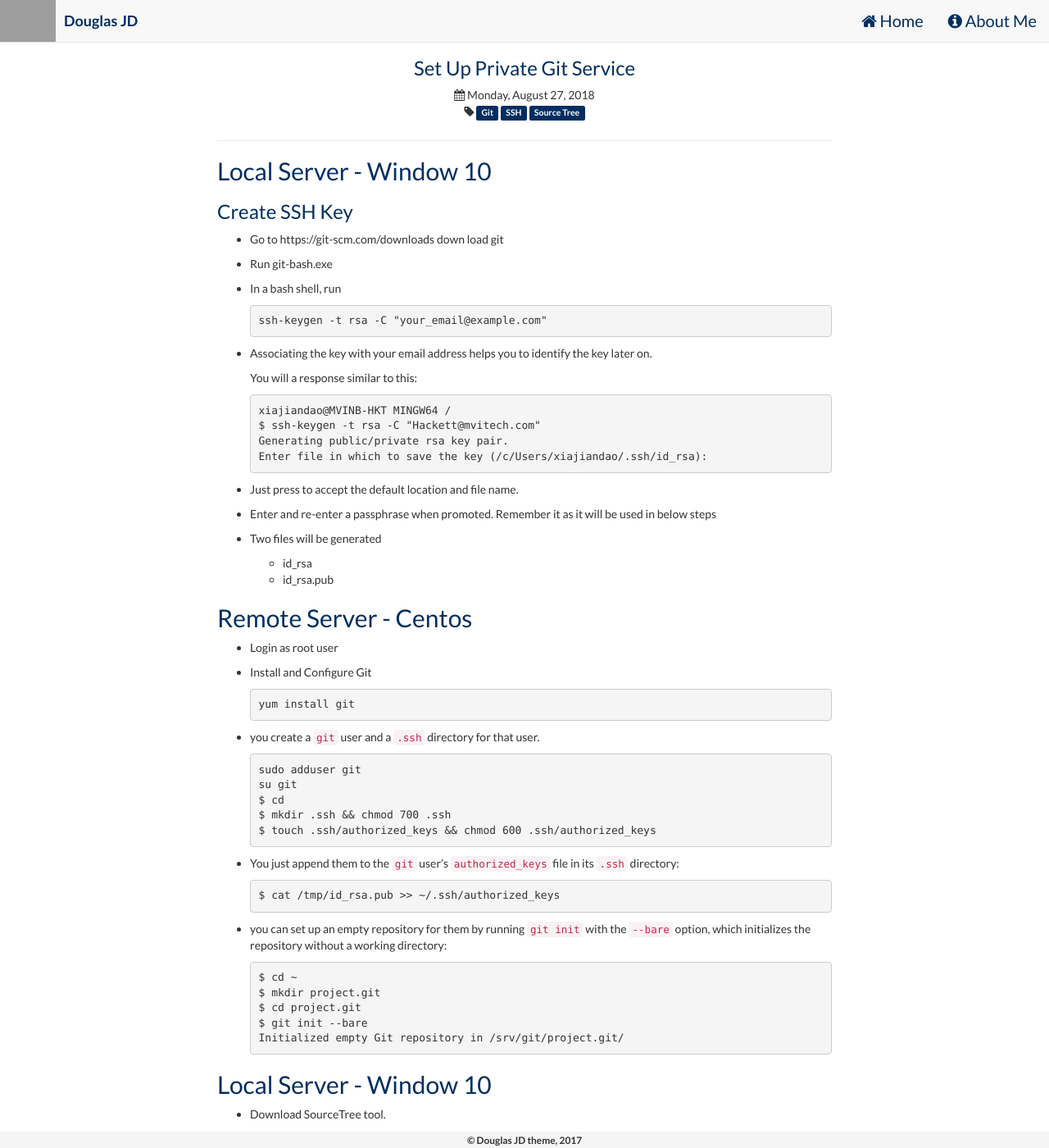
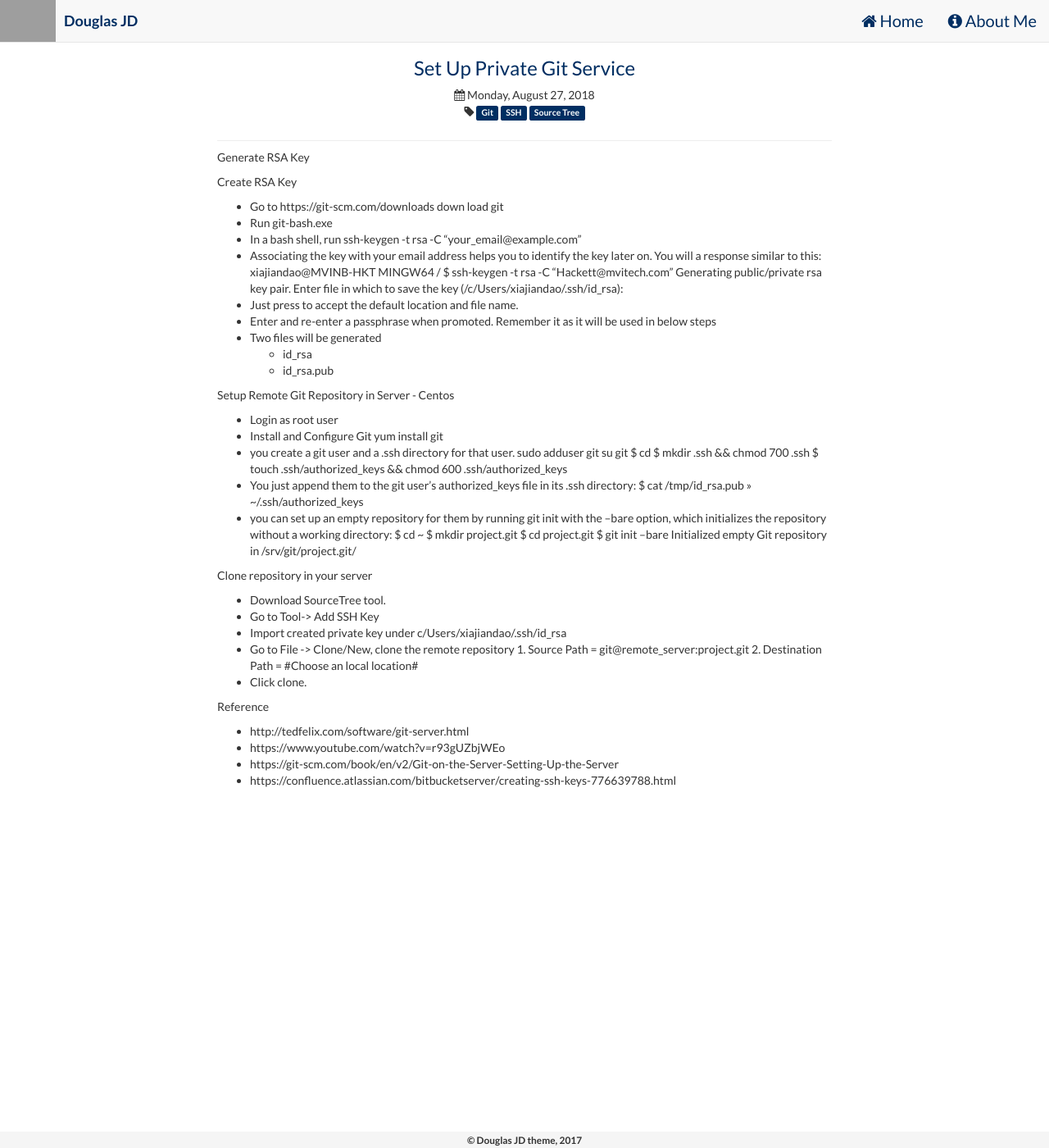
Before and after one commit to jd-xia/blog, a Jekyll site: the page built from _posts/2018-08-27-Set-Up-Git-In-Local-Server.md, in a window 1280 px wide and 1400 px high. Shown: the whole window at 82% size. Built offline with Jekyll 4.4.1, drawn with Linux system fonts in a browser that asks for light colours; nearby versions of some CDN libraries; some of the changed text lies outside the part shown; grey boxes are pictures that could not be loaded.

Commit message:
document updates

````diff
--- a/_posts/2018-08-27-Set-Up-Git-In-Local-Server.md
+++ b/_posts/2018-08-27-Set-Up-Git-In-Local-Server.md
@@ -1,111 +1,77 @@
 ---
+
 title: Set Up Private Git Service
 date: 2018-08-27 17:28:00 Z
 tags:
+
 - Git
 - SSH
 - Source Tree
 layout: post
 thumbnail: https://douglasjd.github.io/blog/images/git.png
+
 ---
 
-## Local Server - Window 10
 
 
-### Create SSH Key
+Generate RSA Key
+
+Create RSA Key
 
 - Go to https://git-scm.com/downloads down load git
-
 - Run git-bash.exe
-
 - In a bash shell, run
-
-  ```shell
-  ssh-keygen -t rsa -C "your_email@example.com"
-  ```
-<!--more-->
-
+      ssh-keygen -t rsa -C "your_email@example.com"
+  <!--more-->
 - Associating the key with your email address helps you to identify the key later on.
-
   You will a response similar to this:
-
-  ```shell
-  xiajiandao@MVINB-HKT MINGW64 /
-  $ ssh-keygen -t rsa -C "Hackett@mvitech.com"
-  Generating public/private rsa key pair.
-  Enter file in which to save the key (/c/Users/xiajiandao/.ssh/id_rsa):
-  ```
-
+      xiajiandao@MVINB-HKT MINGW64 /
+      $ ssh-keygen -t rsa -C "Hackett@mvitech.com"
+      Generating public/private rsa key pair.
+      Enter file in which to save the key (/c/Users/xiajiandao/.ssh/id_rsa):
 - Just press <Enter> to accept the default location and file name.
-
 - Enter and re-enter a passphrase when promoted.  Remember it as it will be used in below steps
-
 - Two files will be generated
-
   - id_rsa          <RSA Private Key>
   - id_rsa.pub   <RSA Public Key>
 
-## Remote Server - Centos
+Setup Remote Git Repository in Server - Centos
 
 - Login as root user
-
 - Install and Configure Git
-
-  ```
-  yum install git
-  ```
-
-- you create a `git` user and a `.ssh` directory for that user.
-
-  ```shell
-  sudo adduser git
-  su git
-  $ cd
-  $ mkdir .ssh && chmod 700 .ssh
-  $ touch .ssh/authorized_keys && chmod 600 .ssh/authorized_keys
-  ```
-
-- You just append them to the `git` user’s `authorized_keys` file in its `.ssh` directory:
-
-  ```shel
-  $ cat /tmp/id_rsa.pub >> ~/.ssh/authorized_keys
-  ```
-
-- you can set up an empty repository for them by running `git init` with the `--bare` option, which initializes the repository without a working directory:
-
-  ```console
-  $ cd ~
-  $ mkdir project.git
-  $ cd project.git
-  $ git init --bare
-  Initialized empty Git repository in /srv/git/project.git/
-  ```
+      yum install git
+- you create a git user and a .ssh directory for that user.
+      sudo adduser git
+      su git
+      $ cd
+      $ mkdir .ssh && chmod 700 .ssh
+      $ touch .ssh/authorized_keys && chmod 600 .ssh/authorized_keys
+- You just append them to the git user’s authorized_keys file in its .ssh directory:
+      $ cat /tmp/id_rsa.pub >> ~/.ssh/authorized_keys
+- you can set up an empty repository for them by running git init with the --bare option, which initializes the repository without a working directory:
+      $ cd ~
+      $ mkdir project.git
+      $ cd project.git
+      $ git init --bare
+      Initialized empty Git repository in /srv/git/project.git/
 
 
 
-## Local Server - Window 10
+Clone repository in your server
 
-- Download SourceTree tool. [](https://www.sourcetreeapp.com/)
-
+- Download SourceTree tool.
 - Go to Tool-> Add SSH Key
-
-- Import created private key under `c/Users/xiajiandao/.ssh/id_rsa`
-
+- Import created private key under c/Users/xiajiandao/.ssh/id_rsa
 - Go to File -> Clone/New, clone the remote repository
-
-  ```form
-  1. Source Path = git@remote_server:project.git
-  2. Destination Path =  #Choose an local location#
-  ```
-
+      1. Source Path = git@remote_server:project.git
+      2. Destination Path =  #Choose an local location#
 - Click clone.
 
 
 
-## Reference
+Reference
 
 - http://tedfelix.com/software/git-server.html
 - https://www.youtube.com/watch?v=r93gUZbjWEo
 - https://git-scm.com/book/en/v2/Git-on-the-Server-Setting-Up-the-Server
-
 - https://confluence.atlassian.com/bitbucketserver/creating-ssh-keys-776639788.html
````
Also changed, not shown: _posts/2017-10-19-how-does-ssl-work.md (+143 -21 lines).
